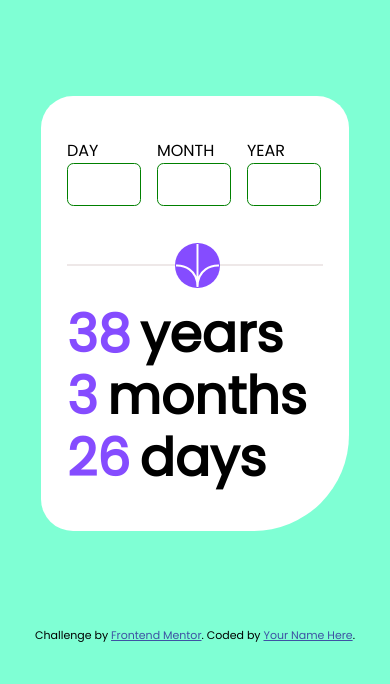
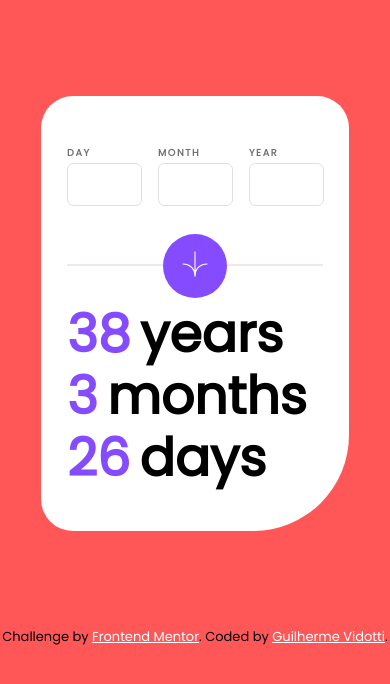
Before and after one commit to Vidottizzz/Age-calculator-app, a plain HTML site: page index.html in a window 390 px wide. Drawn offline with Linux system fonts and the light colour scheme.

Commit message:
finished mobile structure

```diff
--- a/index.html
+++ b/index.html
@@ -37,7 +37,9 @@
 
       <main>
       <hr>
-      <img src="assets/images/icon-arrow.svg" alt="">
+      <div id="circle-arrow">
+        <img src="assets/images/icon-arrow.svg" alt="">
+      </div>
       <div class="flex">
         <span>38</span> <p>years</p>
       </div>
@@ -59,7 +61,7 @@
       Challenge by
       <a href="https://www.frontendmentor.io?ref=challenge" target="_blank"
         >Frontend Mentor</a
-      >. Coded by <a href="#">Your Name Here</a>.
+      >. Coded by <a href="https://github.com/Vidottizzz">Guilherme Vidotti</a>.
     </div>
     <script src="script/script.js" type="text/javascript"></script>
   </body>
--- a/style/style.css
+++ b/style/style.css
@@ -23,16 +23,23 @@
 
     }
 body {
-    background-color: aquamarine;
+    background-color: var(--Lightred);
 }
 input {
-    font-size: 32px;
-    width: 4.5rem;
+    font-weight: 800;
+    font-size: 18px;
+    padding-left: 0.8rem;
+    width: 3.76rem;
     height: 2.6rem;
-    border : 1px solid green;
+    border : 1px solid rgb(227, 222, 222);
     margin-right: 1rem;
     border-radius: 0.4rem;
-
+}
+label {
+    font-size: 0.6rem;
+    font-weight: 700;
+    color: var(--Smokeygrey);
+    letter-spacing: 0.1rem;
 }
 form {
     margin-top: 1rem;
@@ -41,6 +48,28 @@ hr {
     margin-top: 3.6rem;
     margin-bottom: 1.8rem;
     border: 1px solid rgb(238, 232, 232);
+}
+/* Chrome, Safari, Edge, Opera */
+input::-webkit-outer-spin-button,
+input::-webkit-inner-spin-button {
+  -webkit-appearance: none;
+  margin: 0;
+}
+
+/* Firefox */
+input[type=number] {
+  -moz-appearance: textfield;
+}
+#circle-arrow {
+    /* padding: 1rem; */
+    width: 4rem;
+    height: 4rem;
+    background-color: var(--Purple);
+    left: 7.6rem;
+    top: 8.6rem;
+    position: absolute;
+    border-radius: 50%;
+
 }
 p, span {
     font-size: 3.25rem;
@@ -54,24 +83,26 @@ p {
     margin-left: 0.6rem;
 }
 img {
-    left: 8.35rem;
-    top: 9.2rem;
     position: absolute;
     background-color:var(--Purple);
-    color: red;
-    width: 2.8rem;
-    height: 2.8rem;
+    width: 1.6rem;
+    height: 1.6rem;
     border-radius: 50%;
+    top:1.1rem;
+    left: 1.21rem;
 }
 .flex {
     display: flex;
 }
 .attribution {
-    font-size: 11px;
+    font-size: 13px;
     text-align: center;
   }
   .attribution a {
-    color: hsl(228, 45%, 44%);
+    color: white;
+  }
+  .attribution a:hover {
+    color: var(--Purple);
   }
   #card-itself {
     background-color: white;
```
